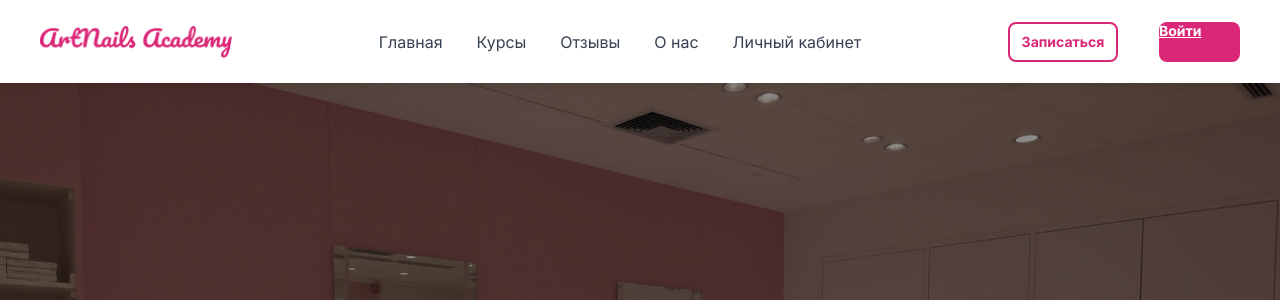
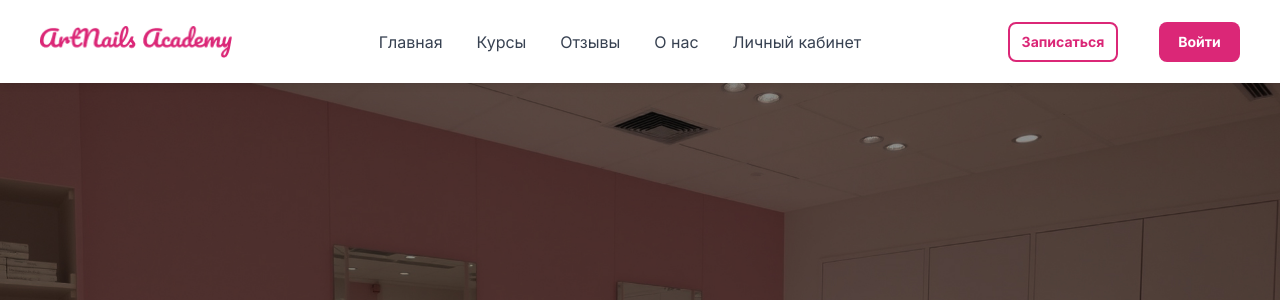
Before and after one commit to Pollmoriy/ArtNails_Academy, a Flask app: page / in a window 1280 px wide; the page is wider, and only the part inside the window is pictured. Shown: the top 300 px of that part. Run offline with Flask 3, Linux system fonts and the light colour scheme; parts of the project's set-up code (start-up, migrations or seed data) failed here and were passed over.

Commit message:
Стиль кнопки

```diff
--- a/app/static/css/style.css
+++ b/app/static/css/style.css
@@ -93,6 +93,9 @@ header {
 }
 
 .btn-login {
+    display: inline-flex; /* чтобы работал центрированный текст */
+    align-items: center;
+    justify-content: center;
     width: 81px;
     height: 40px;
     border-radius: 8px;
@@ -103,6 +106,7 @@ header {
     font-size: 14px;
     cursor: pointer;
     border: none;
+    text-decoration: none; /* убираем подчёркивание у <a> */
     transition: background-color 0.3s ease;
 }
 
```
